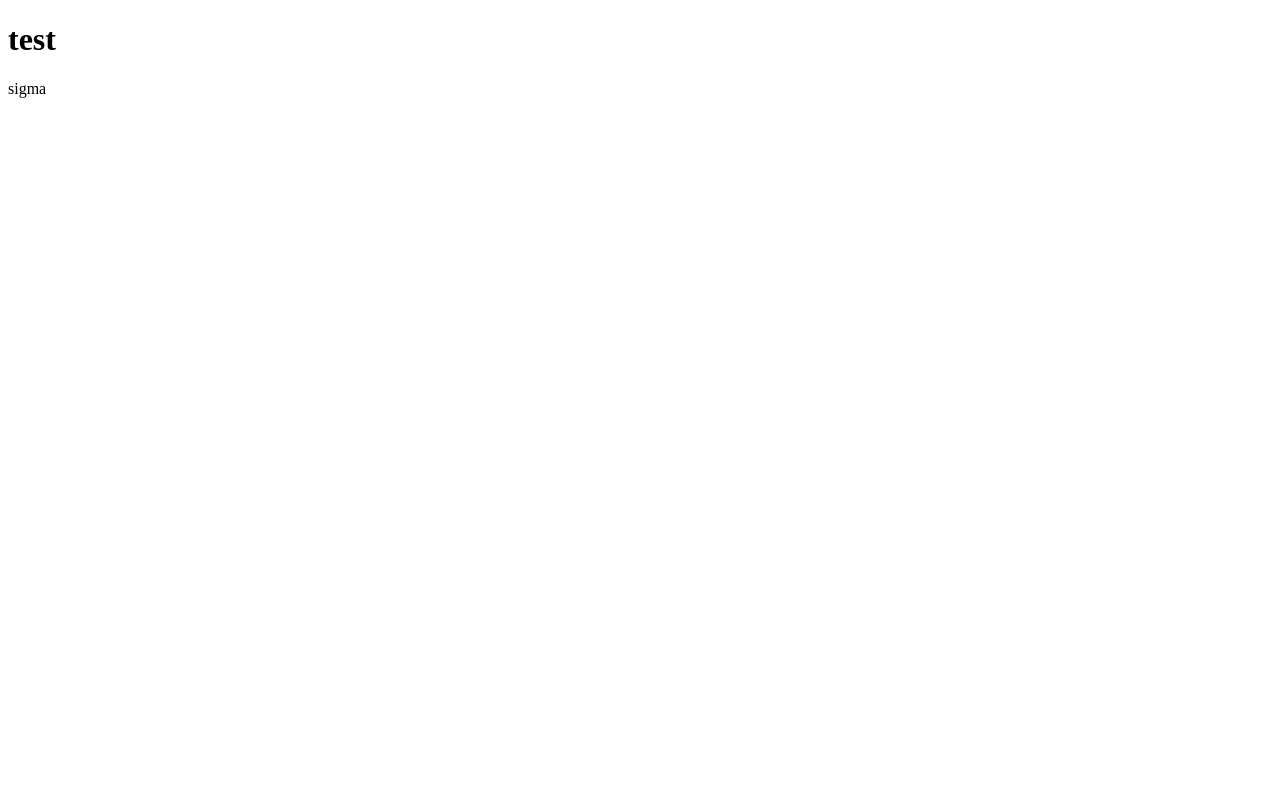
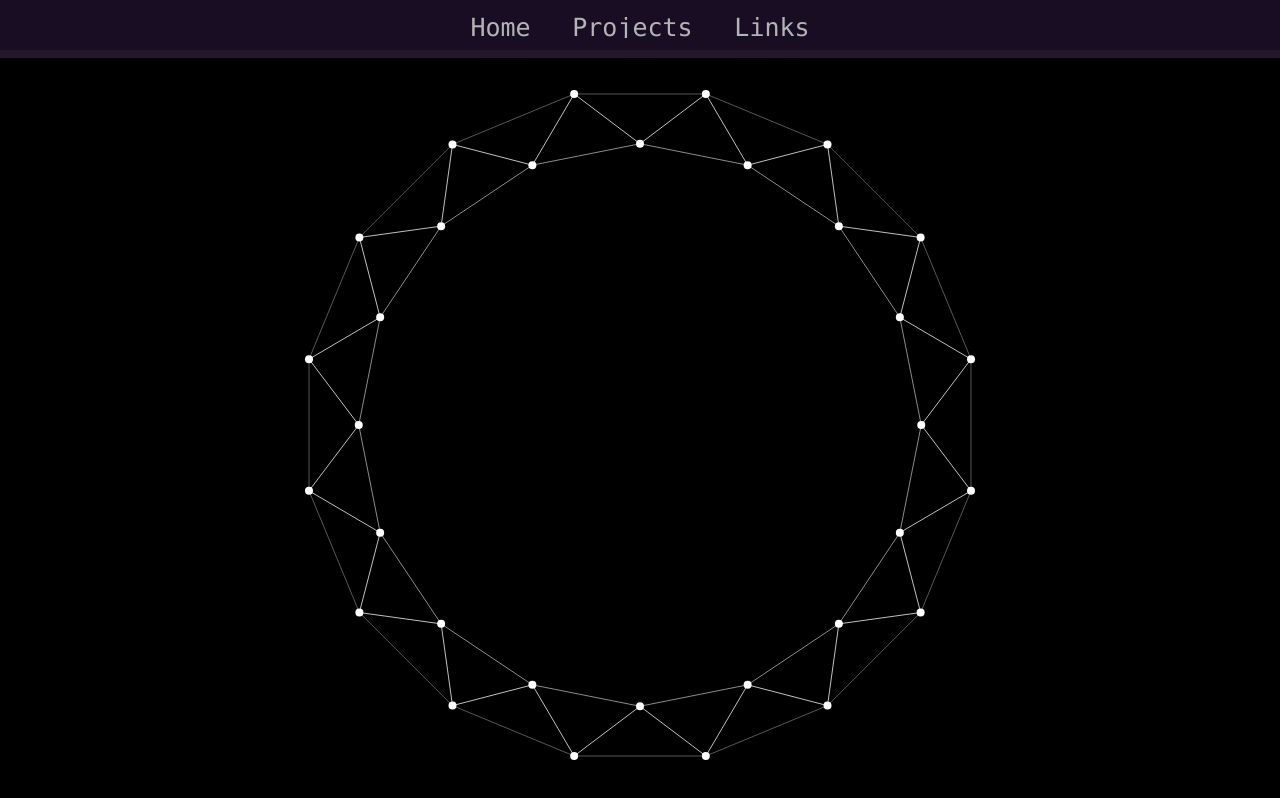
Before and after one commit to E12345EE12345E/website, a SvelteKit app: page / in a window 1280 px wide. Built offline with nearby package versions, Linux system fonts and the light colour scheme.

Commit message:
page layout and canvas

```diff
--- /dev/null
+++ b/src/routes/+layout.svelte
@@ -0,0 +1,56 @@
+<script lang="ts">
+	let { children } = $props();
+</script>
+
+<div class="navbar" id="header">
+    <div class="navbuttons">
+        <a href="./" class="navbutton">Home</a>
+        <a href="./" class="navbutton">Projects</a>
+        <a href="./" class="navbutton">Links</a>
+    </div>
+</div>
+
+<style>
+    :global(body) {
+        background-color: black;
+        color: white;
+        font-family: "Lucida Console", monospace;
+        box-sizing: border-box;
+    }
+    :global(.bg) {
+        position: absolute;
+        top: 0;
+        left: 0;
+        width: 100vw;
+        height: 100vh;
+    }
+    .navbar {
+        display: flex;
+        width: 100%;
+        height: 50px;
+        position: absolute;
+        top: 0;
+        left: 0;
+        background-color: rgb(25, 13, 36);
+        border-bottom: 8px solid rgb(35, 23, 46);
+        overflow: hidden;
+        z-index: 1000;
+    }
+    .navbuttons {
+        position: relative;
+        width: auto;
+        height: 25px;
+        margin: auto;
+        overflow: hidden;
+        /*background-color: white;*/
+    }
+    .navbutton {
+        margin-left: 16px;
+        margin-right: 16px;
+        font-size: 25px;
+        text-decoration: none;
+        color: rgb(180, 180, 180);
+    }
+</style>
+
+{@render children()}
--- a/src/routes/+page.svelte
+++ b/src/routes/+page.svelte
@@ -1,2 +1,66 @@
-<h1>test</h1>
-<p>sigma</p>
+<script lang="ts">
+    let canvas: HTMLCanvasElement;
+    let circles = $state(<number[][]>[]);
+    const TOPBARHEIGHT = 50;
+
+    function generateCircle(x: number, y: number) {
+        return [
+            255,          // color
+            x,            // x
+            y,            // y
+            4,            // radius
+            0,            // start angle
+            Math.PI*2,    // end angle
+            Math.random()*Math.PI*2, // direction
+            Math.random(), // magnitude
+            x,            // og x
+            y             // og y
+        ];
+    }
+
+    $effect(() => {
+        canvas.width = canvas.offsetWidth;
+        canvas.height = canvas.offsetHeight;
+        const context = canvas.getContext('2d')!;
+        context.clearRect(0, 0, canvas.width, canvas.height);
+
+        // Render circles
+        for (let i=0; i<circles.length; i++) {
+            let c = circles[i];
+            for (let n=i+1; n<circles.length; n++) {
+                let c2 = circles[n];
+                let distsqr = (c[1]-c2[1])*(c[1]-c2[1])+(c[2]-c2[2])*(c[2]-c2[2]);
+                if (distsqr < 26000) {
+                    let b = Math.min((26000-distsqr)*0.01, 255);
+                    context.strokeStyle = "rgba(" + b + ", " + b + ", " + b + ", " + b + ")";
+                    context.beginPath();
+                    context.moveTo(c[1], c[2]);
+                    context.lineTo(c2[1], c2[2]);
+                    context.stroke();
+                }
+            }
+        }
+        circles.forEach(c => {
+            context.fillStyle = "#" + c[0].toString(16) + c[0].toString(16) + c[0].toString(16) + "ff";
+            context.beginPath();
+            context.arc(c[1], c[2], c[3], c[4], c[5]);
+            context.fill();
+        });
+
+        // Init circles
+        if (circles.length == 0) {
+            const W = canvas.width/2;
+            const H = (canvas.height-TOPBARHEIGHT)/2;
+            const R = Math.min(W, H);
+            const N = 16;
+            for (let i=0; i<N; i++) {
+                circles.push(generateCircle(W + 0.75*R*Math.cos(2*Math.PI*i/N), TOPBARHEIGHT + H + 0.75*R*Math.sin(2*Math.PI*i/N)));
+            }
+            for (let i=0; i<N; i++) {
+                circles.push(generateCircle(W + 0.9*R*Math.cos(2*Math.PI*(i+0.5)/N), TOPBARHEIGHT + H + 0.9*R*Math.sin(2*Math.PI*(i+0.5)/N)));
+            }
+        }
+    });
+</script>
+
+<canvas bind:this={canvas} class="bg" id="bg"></canvas>
```
Also changed, not shown: static/favicon.png.
